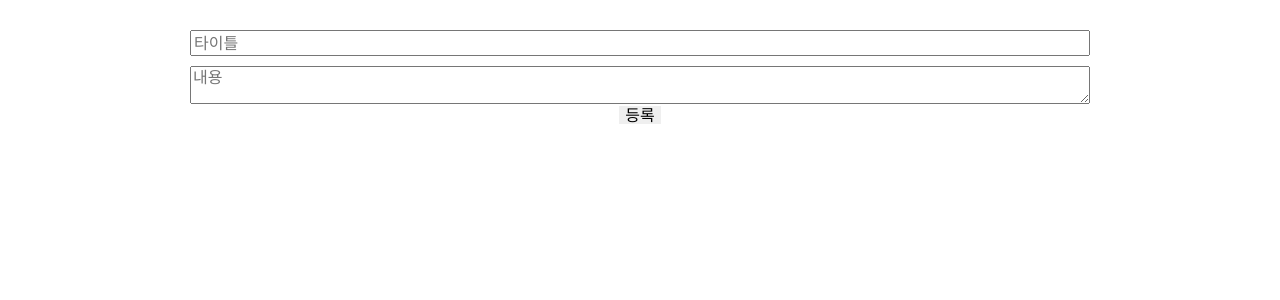
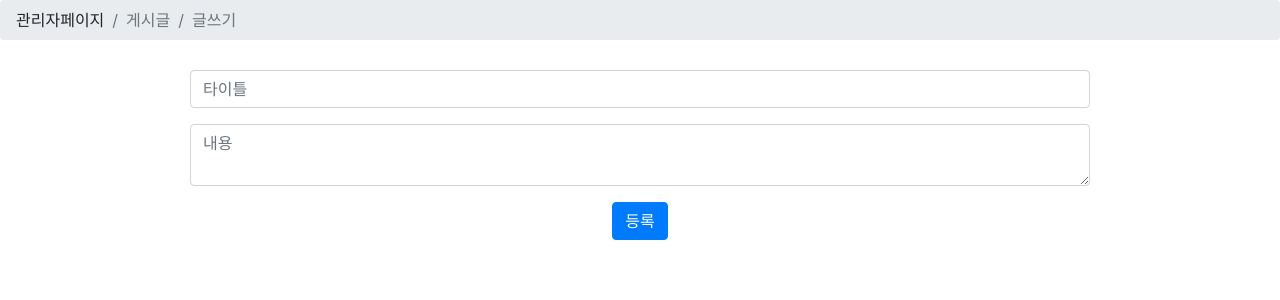
Before and after one commit to leejinseok/spring-blog, a Nuxt app in the folder frontend/: page /admin/posts/write in a window 1280 px wide. Shown: the top 300 px of the page. Built offline with nearby package versions, Linux system fonts and the light colour scheme.

Commit message:
apply bootstrap css

```diff
--- a/frontend/pages/admin/posts/_id/index.vue
+++ b/frontend/pages/admin/posts/_id/index.vue
@@ -9,10 +9,16 @@
     </nav>
     <div class="container">
       <form @submit="submit($event)">
-        <input type="text" v-model="post.title">
-        <textarea v-model="post.content"></textarea>
-        <button type="button" @click="update()">수정</button>
-        <button type="button" @click="remove()">삭제</button>
+        <div class="form-group">
+          <input class="form-control" type="text" v-model="post.title">
+        </div>
+        <div class="form-group">
+          <textarea class="form-control" v-model="post.content"></textarea>
+        </div>
+        <div class="form-group">
+          <button class="btn btn-primary" type="button" @click="update()">수정</button>
+          <button class="btn btn-danger" type="button" @click="remove()">삭제</button>
+        </div>
       </form>
     </div>
   </div>
@@ -34,6 +40,7 @@ export default {
   },
   methods: {
     update: async function() {
+      if (!confirm('정말 수정하시겠습니까?')) return;
       const data = this.post;
       try {
         const result = await this.$axios({
--- a/frontend/pages/admin/posts/write/index.vue
+++ b/frontend/pages/admin/posts/write/index.vue
@@ -1,11 +1,26 @@
 <template>
-  <div class="container">
-    <div class="form-container">
-      <form @submit="submit($event)">
-        <input v-model="title" type="text" placeholder="타이틀">
-        <textarea v-model="content" placeholder="내용"></textarea>
-        <button type="submit">등록</button>
-      </form>
+  <div>
+    <nav aria-label="breadcrumb">
+      <ol class="breadcrumb">
+        <li class="breadcrumb-item"><a href="#">관리자페이지</a></li>
+        <li class="breadcrumb-item active"><nuxt-link to="/admin/posts">게시글</nuxt-link></li>
+        <li class="breadcrumb-item active" aria-current="page">글쓰기</li>
+      </ol>
+    </nav>
+    <div class="container">
+      <div class="form-container">
+        <form @submit="submit($event)">
+          <div class="form-group">
+            <input class="form-control" v-model="title" type="text" placeholder="타이틀">
+          </div>
+          <div class="form-group">
+            <textarea class="form-control" v-model="content" placeholder="내용"></textarea>
+          </div>
+          <div class="form-group">
+            <button type="submit" class="btn btn-primary">등록</button>
+          </div>
+        </form>
+      </div>
     </div>
   </div>
 </template>
```
